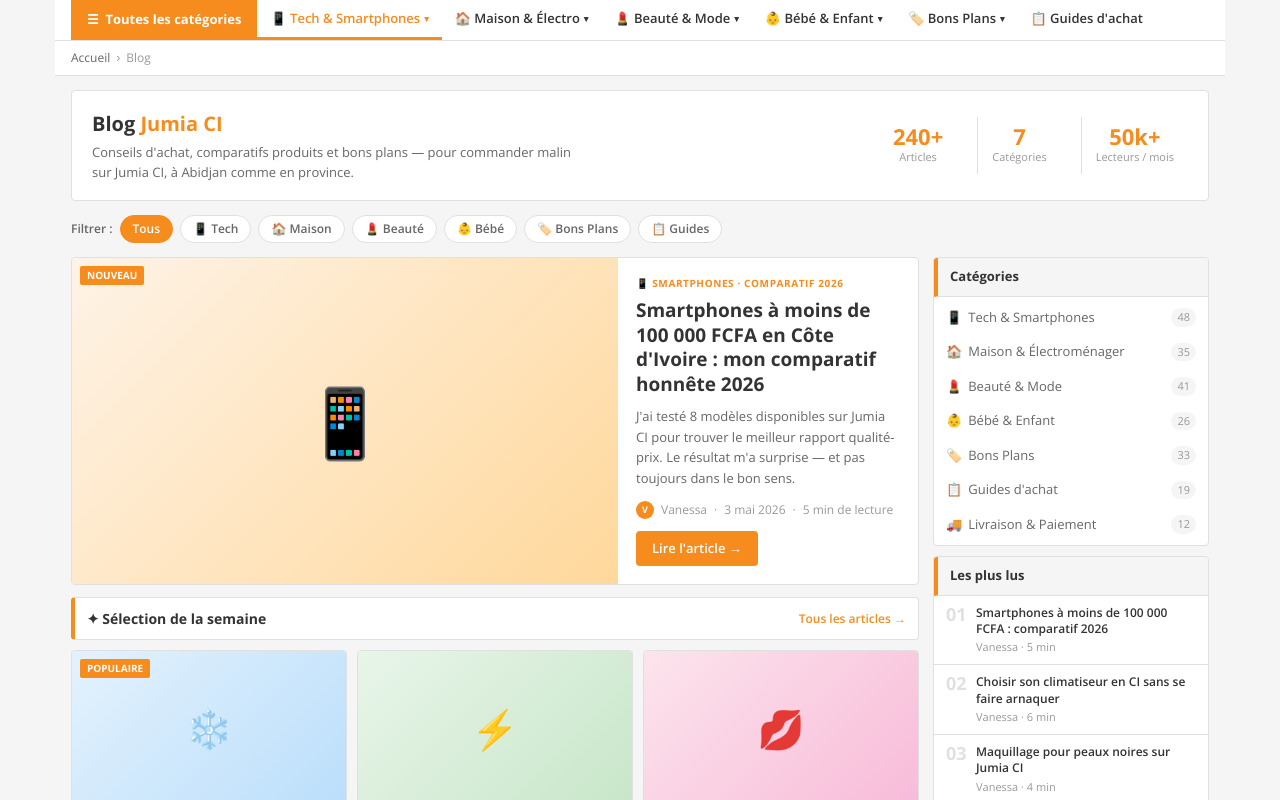
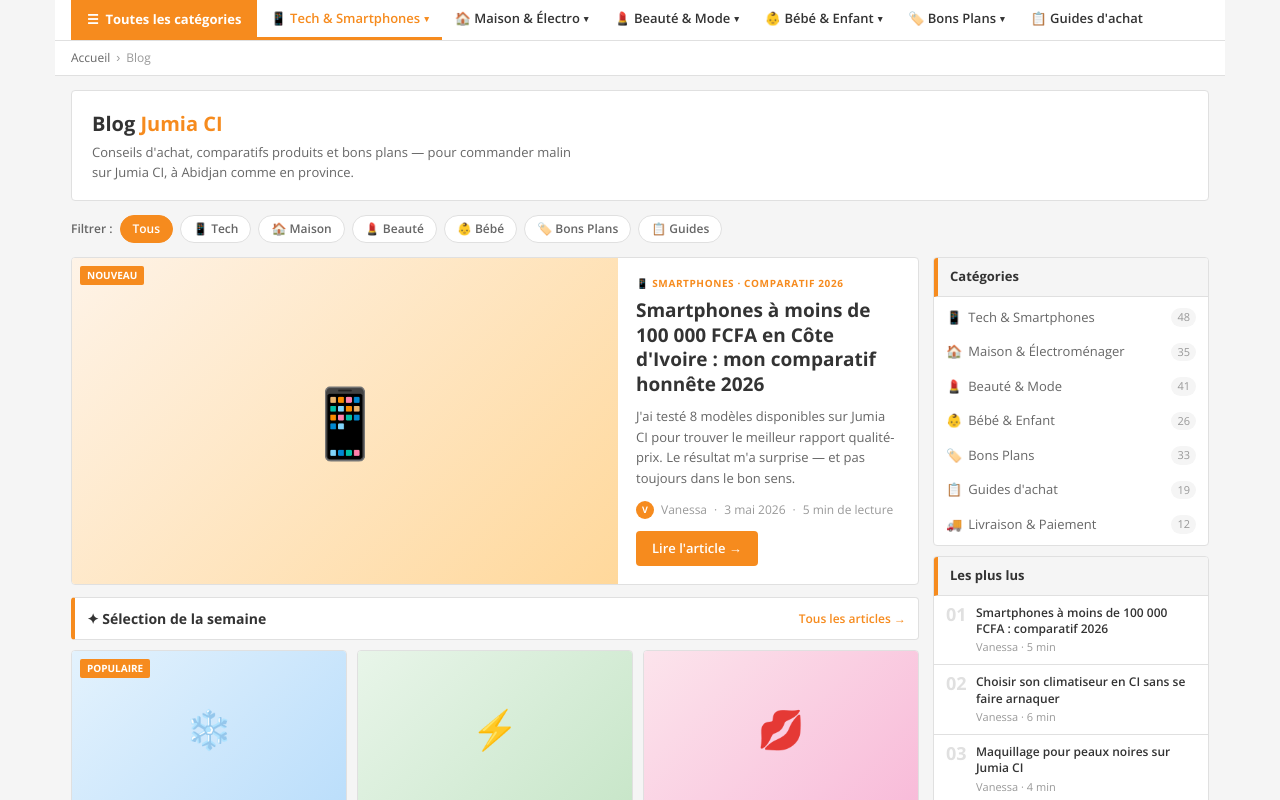
Before and after one commit to olivierkra-jumiaCI/blog-jumia, a Svelte app: page / in a window 1280 px wide. Shown: the top 800 px of the page. Built offline with nearby package versions, Linux system fonts and the light colour scheme.

Commit message:
Update JumiaBlog.svelte

```diff
--- a/src/JumiaBlog.svelte
+++ b/src/JumiaBlog.svelte
@@ -231,11 +231,7 @@
       <h1>Blog <span>Jumia CI</span></h1>
       <p>Conseils d'achat, comparatifs produits et bons plans — pour commander malin sur Jumia CI, à Abidjan comme en province.</p>
     </div>
-    <div class="bb-stats">
-      <div class="bb-stat"><div class="bb-stat-n">240+</div><div class="bb-stat-l">Articles</div></div>
-      <div class="bb-stat"><div class="bb-stat-n">7</div><div class="bb-stat-l">Catégories</div></div>
-      <div class="bb-stat"><div class="bb-stat-n">50k+</div><div class="bb-stat-l">Lecteurs / mois</div></div>
-    </div>
+
   </div>
 
   <!-- TOPIC PILLS -->
```
